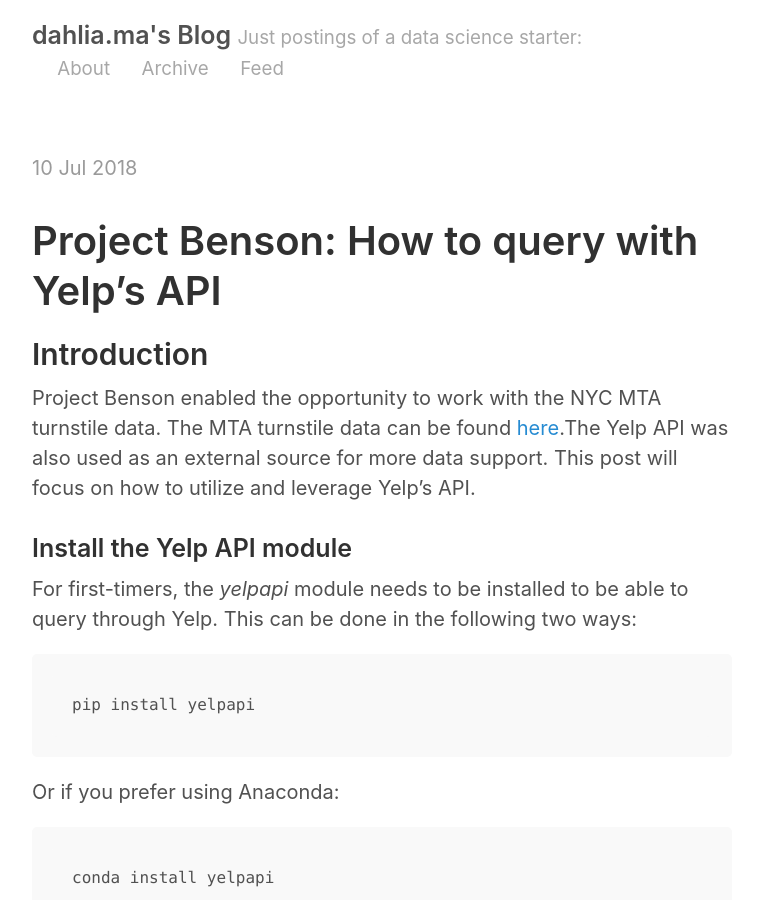
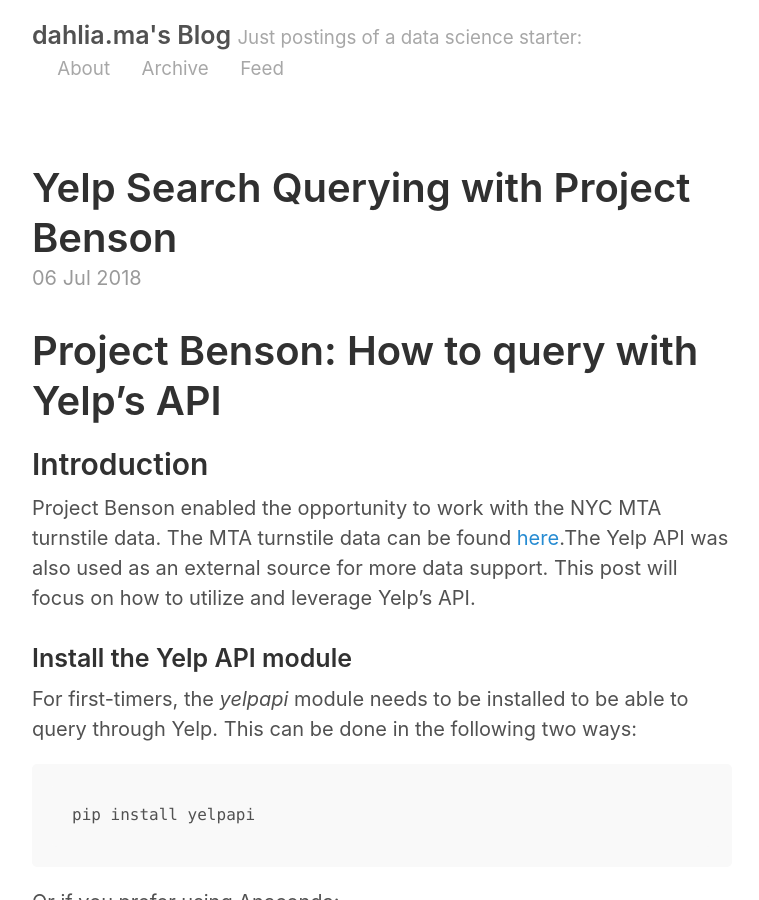
Before and after one commit to dahlia25/dahlia25.github.io, a Jekyll site: the page built from _posts/2018-07-06-project-benson.md, in a window 1280 px wide and 900 px high. Shown: the whole window, without its empty margins (258-1017 px from the left). Built offline with Jekyll 4.4.1, drawn with Linux system fonts in a browser that asks for light colours; our own code applies the rules of GitHub Pages for plain Markdown files.

Commit message:
update project benson title

```diff
--- a/_posts/2018-07-06-project-benson.md
+++ b/_posts/2018-07-06-project-benson.md
@@ -1,6 +1,6 @@
 ---
 layout: post
-title: Project Benson: How to query with Yelp's API
+title: Yelp Search Querying with Project Benson
 ---
 # Project Benson: How to query with Yelp's API
 
```
